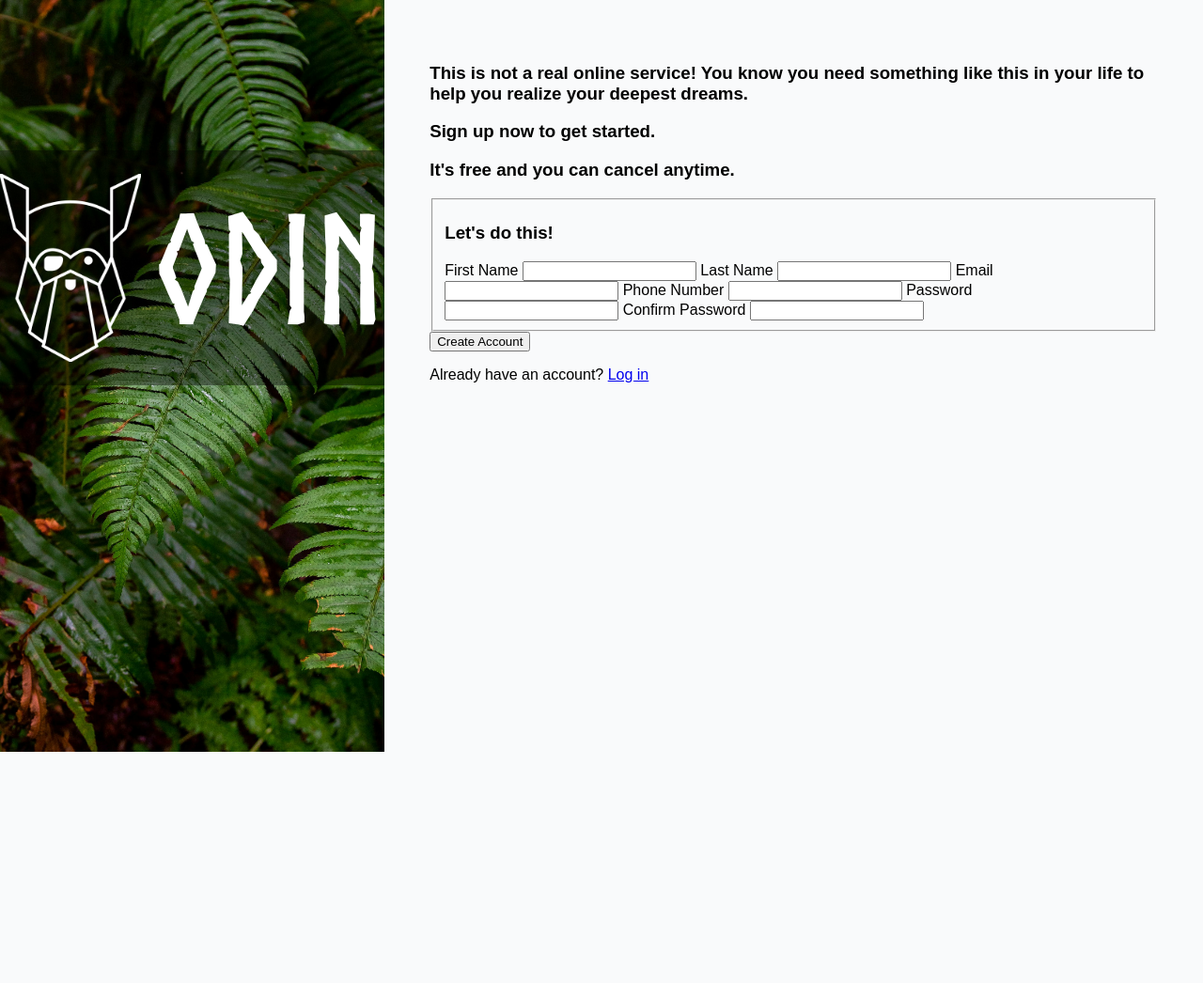
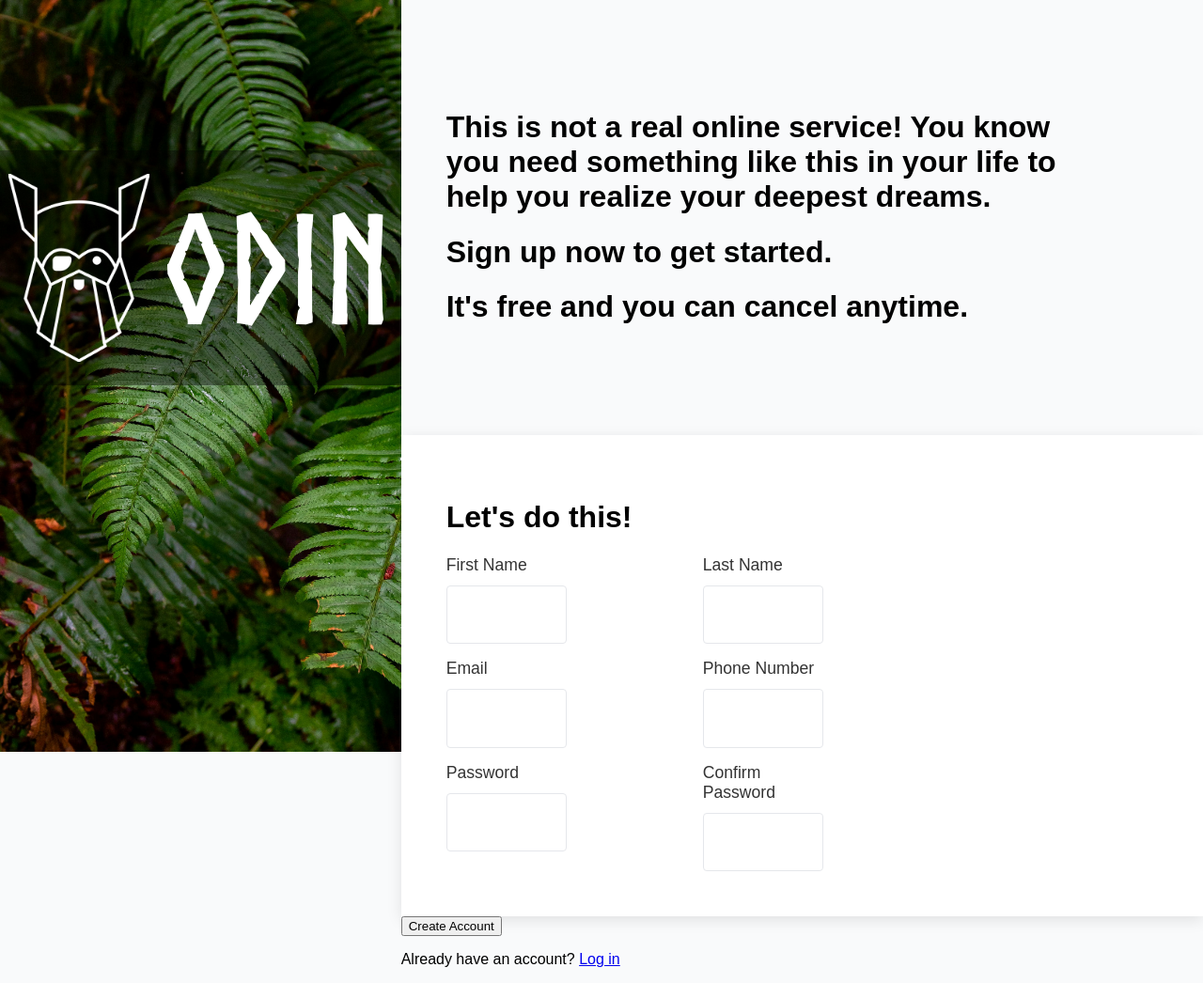
Before and after one commit to chwebe/Sign-up-Form, a plain HTML site: page index.html in a window 1280 px wide. Shown: the whole page at 94% size. Before the commit the page ends 800 px from the top, so only its background shows below. Drawn offline with Linux system fonts and the light colour scheme.

Commit message:
style form

```diff
--- a/index.html
+++ b/index.html
@@ -14,26 +14,39 @@
     </div>
     <div class="main-container">
         <div class="header-container">
-            <h3 class="header-title">This is not a real online service! You know you need something like this in your life to help you realize your deepest dreams.</h3>
-            <h3 class="header-subtitle">Sign up now to get started.</h3>
-            <h3 class="header-subtitle">It's free and you can cancel anytime.</h3>
+            <h1 class="header-title">This is not a real online service! You know you need something like this in your life to help you realize your deepest dreams.</h1>
+            <h1 class="header-subtitle-signup">Sign up now to get started.</h1>
+            <h1 class="header-subtitle-free">It's free and you can cancel anytime.</h1>
         </div>
         <div class="form-container">
             <form action="" method="post">
-                <fieldset>
-                    <h3 class="form-title">Let's do this!</h3>
-                    <label for="first-name">First Name</label>
-                    <input type="text" id="first-name" name="first-name" required>
-                    <label for="last-name">Last Name</label>
-                    <input type="text" id="last-name" name="last-name" required>
-                    <label for="email">Email</label>
-                    <input type="email" id="email" name="email" required>
-                    <label for="phone-number">Phone Number</label>
-                    <input type="tel" id="phone-number" name="phone-number" required>
-                    <label for="password">Password</label>
-                    <input type="password" id="password" name="password" required>
-                    <label for="confirm-password">Confirm Password</label>
-                    <input type="password" id="confirm-password" name="confirm-password" required>
+                <h1 class="form-title">Let's do this!</h1>
+                <fieldset class="form-grid">
+                    <div class="input-group">
+                        <label for="first-name">First Name</label>
+                        <input type="text" id="first-name" placeholder="">
+                    </div>
+                    <div class="input-group">
+                        <label for="last-name">Last Name</label>
+                        <input type="text" id="last-name" placeholder="">
+                    </div>
+
+                    <div class="input-group">
+                        <label for="email">Email</label>
+                        <input type="email" id="email">
+                    </div>
+                    <div class="input-group">
+                        <label for="phone">Phone Number</label>
+                        <input type="tel" id="phone">
+                    </div>
+                    <div class="input-group">
+                        <label for="password">Password</label>
+                        <input type="password" id="password">
+                    </div>
+                    <div class="input-group">
+                        <label for="confirm-password">Confirm Password</label>
+                        <input type="password" id="confirm-password">
+                    </div>
                 </fieldset>
             </form>
         </div>
--- a/styles.css
+++ b/styles.css
@@ -2,6 +2,7 @@
     font-family: 'Poppins', sans-serif;
     --primary-color:#F9FAFB;
     --secondary-color:#596D48;
+    --padding: 3rem;
 }
 
 @font-face {
@@ -67,5 +68,55 @@ body {
     display: flex;
     flex-direction: column;
     flex: 2;
-    padding: 3rem;
+
 }
+
+.header-container{
+    width: 80%;
+    padding: var(--padding);
+    margin: 3rem 0;
+}
+
+.form-container {
+    background: #fff;
+    padding: var(--padding);
+    box-shadow: 0 4px 15px rgba(0, 0, 0, 0.1);
+    width: 100%;
+    box-sizing: border-box;
+}
+
+.form-grid {
+    display: grid;
+    grid-template-columns: repeat(2, minmax(200px, 1fr));
+    gap: 1rem;
+    width: 70%;
+    border: none;
+    padding: 0;
+    margin: 0;
+}
+
+.input-group {
+    display: flex;
+    flex-direction: column;
+    gap: 0.7rem;
+    width: 50%;
+}
+
+label {
+    font-size: 1.1rem;
+    font-weight: 500;
+    color: #333;
+}
+
+input {
+    border: 1px solid #E5E7EB;
+    border-radius: 4px;
+    padding: 1.2rem;
+    outline: none;
+    font-size: 1.2rem;
+}
+
+input:focus {
+    border-color: var(--secondary-color);
+    box-shadow: 0 0 0 2px rgba(89, 109, 72, 0.1);
+}
```
